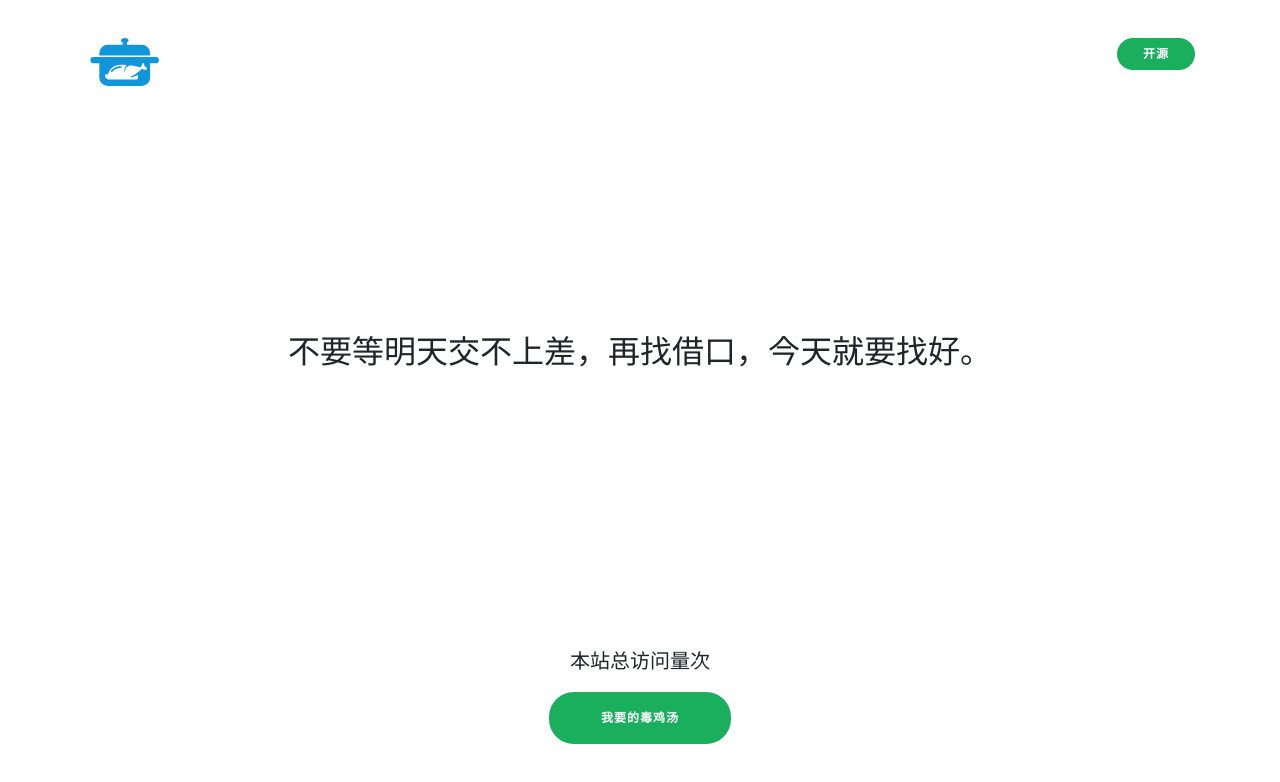
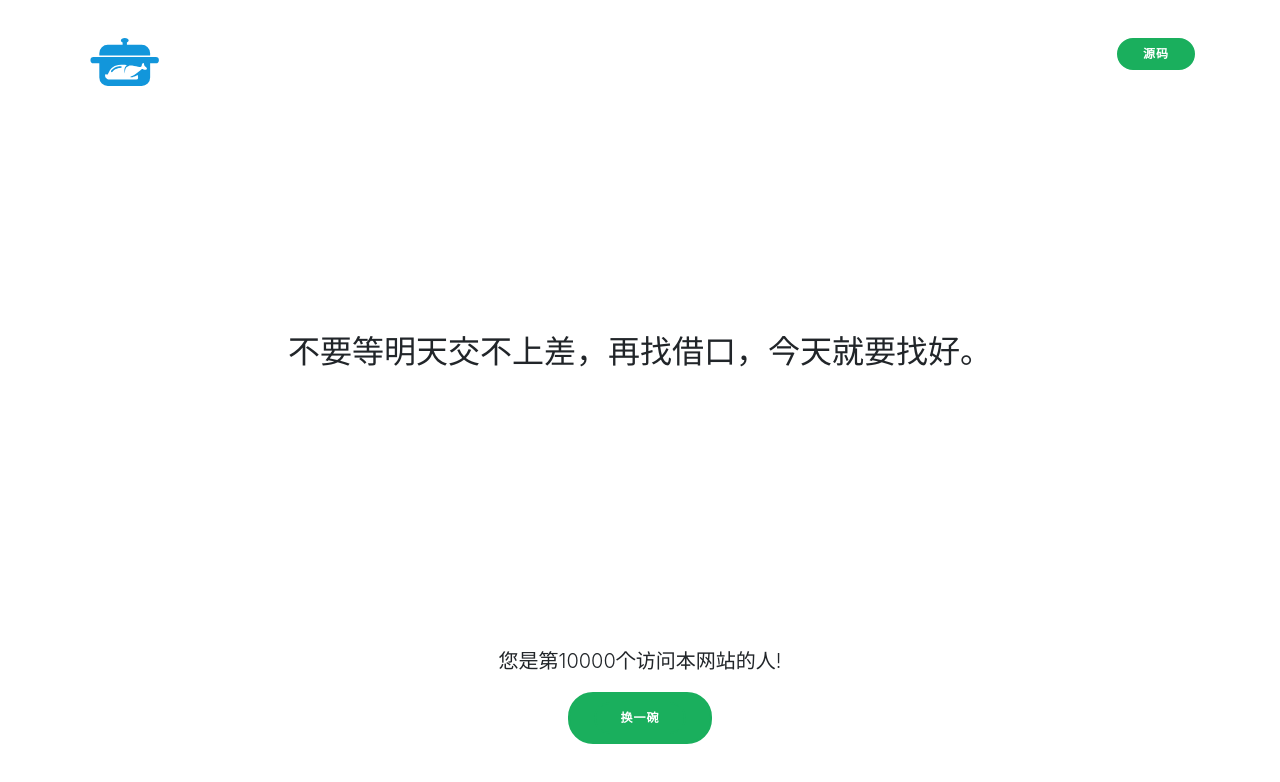
Before and after one commit to blackmady/dujitang, a React app: page / in a window 1280 px wide. Shown: the top 782 px of the page. Built offline with nearby package versions, Linux system fonts and the light colour scheme.

Commit message:
文案调整

```diff
--- a/public/index.html
+++ b/public/index.html
@@ -2,7 +2,7 @@
  * @Author: None
  * @LastEditors: None
  * @Date: 2019-11-14 12:27:50
- * @LastEditTime: 2020-04-19 22:16:06
+ * @LastEditTime: 2020-04-19 22:44:14
  * @Description:
  -->
 <!DOCTYPE html>
@@ -39,6 +39,5 @@
   <body>
     <div id="root"></div>
     <script async src="//busuanzi.ibruce.info/busuanzi/2.3/busuanzi.pure.mini.js"></script>
-
   </body>
 </html>
--- a/src/App.js
+++ b/src/App.js
@@ -2,7 +2,7 @@
  * @Author: None
  * @LastEditors: None
  * @Date: 2019-11-14 12:27:50
- * @LastEditTime: 2020-04-19 22:16:24
+ * @LastEditTime: 2020-04-19 22:55:02
  * @Description:
  */
 import React,{useState,useEffect} from 'react';
@@ -41,7 +41,7 @@ function Jitang() {
               <div className="float-right" style={{paddingTop:'0px'}}>
                 <a
                   className="btn btn-primary btn-filled btn-xs"
-                  href="https://github.com/blackmady/dujitang">开源</a>
+                  href="https://github.com/blackmady/dujitang">源码</a>
               </div>
             </div>
           </div>
@@ -56,10 +56,10 @@ function Jitang() {
         <div className="container">
           <div className="row">
             <div className="col text-center">
-              <p className="lead text"><span id="busuanzi_container_site_pv">本站总访问量<span id="busuanzi_value_site_pv"></span>次</span></p>
-              <span className="btn btn-primary btn-filled btn-xs">
-                <a href="/" id="getOne" className="btn btn-primary btn-filled btn-xs" onClick={(e)=>getOne(e)}>我要的毒鸡汤</a>
-              </span>
+              <p className="lead text"><span id="busuanzi_container_site_pv">您是第<span id="busuanzi_value_site_pv">10000</span>个访问本网站的人!</span></p>
+              <a href="/" id="getOne" className="btn btn-primary btn-filled btn-xs" onClick={(e)=>getOne(e)}>
+                <span className="btn-primary btn-filled btn-xs">换一碗</span>
+              </a>
             </div>
           </div>
         </div>
```
Also changed, not shown: 8 other files (tests, documents, lock files or other folders).
